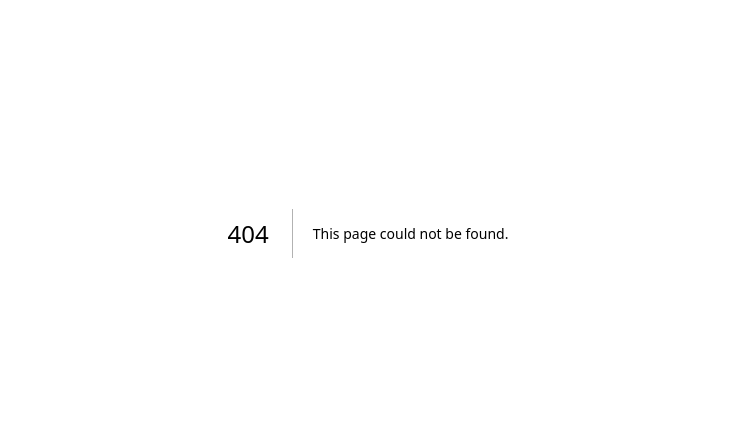
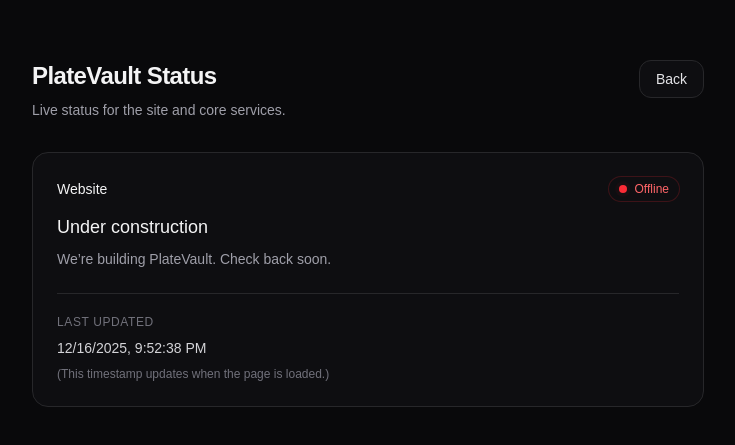
Before and after one commit to definitelyrqng/platevault, a Next.js app: page /status in a window 1280 px wide. Before the commit this address had no page. Shown: the part 167-612 px from the top of the page, without its empty margins (272-1007 px from the left). Built offline with nearby package versions, Linux system fonts and the light colour scheme.

Commit message:
Add shared site status + /status page

```diff
--- a/app/coming-soon/page.tsx
+++ b/app/coming-soon/page.tsx
@@ -1,20 +1,49 @@
+import { siteStatus, statusInfo } from "../status-config";
+
+function StatusBadge() {
+  const s = statusInfo[siteStatus];
+
+  return (
+    <span className={`inline-flex items-center gap-2 rounded-full px-2.5 py-1 text-xs ring-1 ${s.text} ${s.ring}`}>
+      <span className="relative flex h-2 w-2">
+        <span className={`absolute inline-flex h-full w-full animate-ping rounded-full ${s.dotBg} opacity-60`} />
+        <span className={`relative inline-flex h-2 w-2 rounded-full ${s.dotBg}`} />
+      </span>
+      {s.label}
+    </span>
+  );
+}
+
 export default function ComingSoon() {
+  const s = statusInfo[siteStatus];
+
   return (
     <main className="min-h-screen bg-zinc-950 text-zinc-100 grid place-items-center px-6">
-      <div className="max-w-xl text-center">
-        <div className="text-3xl font-semibold">PlateVault</div>
-        <p className="mt-4 text-zinc-400">
-          A modern license plate spotting platform.
+      <div className="w-full max-w-xl text-center">
+        <div className="text-3xl font-semibold tracking-tight">PlateVault</div>
+        <p className="mt-3 text-zinc-400">
+          Spot. Tag. Archive.
         </p>
 
         <div className="mt-8 rounded-2xl border border-zinc-800 bg-zinc-900/40 p-6 text-left">
-          <div className="text-xs uppercase tracking-wider text-zinc-500">
-            Status
+          <div className="flex items-center justify-between gap-4">
+            <div className="text-xs uppercase tracking-wider text-zinc-500">
+              Status
+            </div>
+            <StatusBadge />
           </div>
-          <div className="mt-2 text-lg font-medium">Under construction</div>
-          <p className="mt-2 text-sm text-zinc-400">
-            We’re building PlateVault. Check back soon.
-          </p>
+
+          <div className="mt-3 text-lg font-medium">{s.headline}</div>
+          <p className="mt-2 text-sm text-zinc-400">{s.description}</p>
+
+          <div className="mt-5">
+            <a
+              href="/status"
+              className="inline-flex rounded-xl border border-zinc-800 bg-zinc-900/40 px-4 py-2 text-sm text-zinc-200 hover:bg-zinc-900"
+            >
+              View status page →
+            </a>
+          </div>
         </div>
 
         <p className="mt-8 text-xs text-zinc-600">
--- /dev/null
+++ b/app/status-config.ts
@@ -0,0 +1,40 @@
+export type SiteStatus = "offline" | "maintenance" | "online";
+
+export const siteStatus: SiteStatus = "offline";
+
+export const statusInfo: Record<
+  SiteStatus,
+  {
+    label: string;
+    headline: string;
+    description: string;
+    dotBg: string;
+    text: string;
+    ring: string;
+  }
+> = {
+  offline: {
+    label: "Offline",
+    headline: "Under construction",
+    description: "We’re building PlateVault. Check back soon.",
+    dotBg: "bg-red-500",
+    text: "text-red-400",
+    ring: "ring-red-500/20",
+  },
+  maintenance: {
+    label: "Maintenance",
+    headline: "Maintenance in progress",
+    description: "We’re doing updates right now. Try again soon.",
+    dotBg: "bg-amber-500",
+    text: "text-amber-400",
+    ring: "ring-amber-500/20",
+  },
+  online: {
+    label: "Online",
+    headline: "All systems go",
+    description: "PlateVault is live.",
+    dotBg: "bg-emerald-500",
+    text: "text-emerald-400",
+    ring: "ring-emerald-500/20",
+  },
+};
--- /dev/null
+++ b/app/status/page.tsx
@@ -0,0 +1,54 @@
+import { siteStatus, statusInfo } from "../status-config";
+
+export default function StatusPage() {
+  const s = statusInfo[siteStatus];
+
+  return (
+    <main className="min-h-screen bg-zinc-950 text-zinc-100 grid place-items-center px-6">
+      <div className="w-full max-w-2xl">
+        <div className="flex items-start justify-between gap-4">
+          <div>
+            <div className="text-2xl font-semibold tracking-tight">PlateVault Status</div>
+            <p className="mt-2 text-sm text-zinc-400">
+              Live status for the site and core services.
+            </p>
+          </div>
+
+          <a
+            href="/coming-soon"
+            className="rounded-xl border border-zinc-800 bg-zinc-900/40 px-4 py-2 text-sm text-zinc-200 hover:bg-zinc-900"
+          >
+            Back
+          </a>
+        </div>
+
+        <div className="mt-8 rounded-2xl border border-zinc-800 bg-zinc-900/40 p-6">
+          <div className="flex items-center justify-between gap-4">
+            <div className="text-sm font-medium">Website</div>
+
+            <div className={`inline-flex items-center gap-2 rounded-full px-2.5 py-1 text-xs ring-1 ${s.text} ${s.ring}`}>
+              <span className="relative flex h-2 w-2">
+                <span className={`absolute inline-flex h-full w-full animate-ping rounded-full ${s.dotBg} opacity-60`} />
+                <span className={`relative inline-flex h-2 w-2 rounded-full ${s.dotBg}`} />
+              </span>
+              {s.label}
+            </div>
+          </div>
+
+          <div className="mt-3 text-lg font-medium">{s.headline}</div>
+          <p className="mt-2 text-sm text-zinc-400">{s.description}</p>
+
+          <div className="mt-6 border-t border-zinc-800 pt-5">
+            <div className="text-xs uppercase tracking-wider text-zinc-500">Last updated</div>
+            <div className="mt-2 text-sm text-zinc-300">
+              {new Date().toLocaleString()}
+            </div>
+            <p className="mt-2 text-xs text-zinc-500">
+              (This timestamp updates when the page is loaded.)
+            </p>
+          </div>
+        </div>
+      </div>
+    </main>
+  );
+}
```
